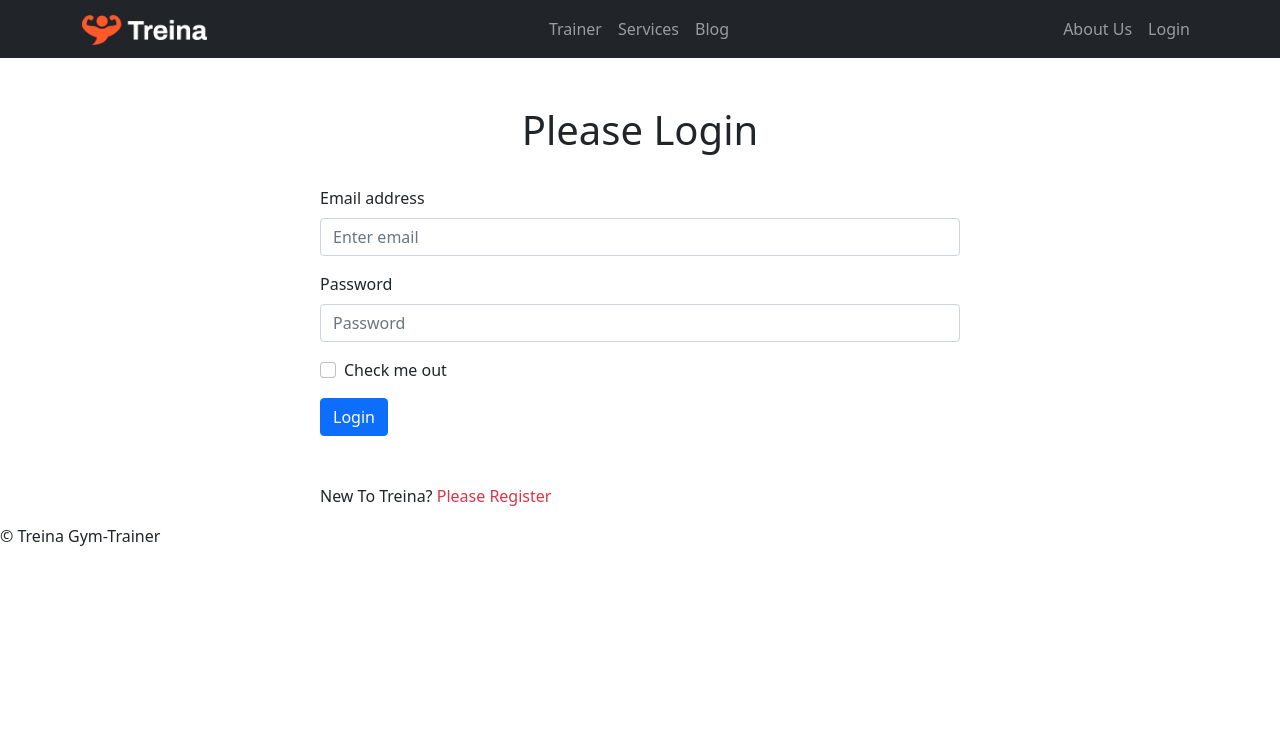
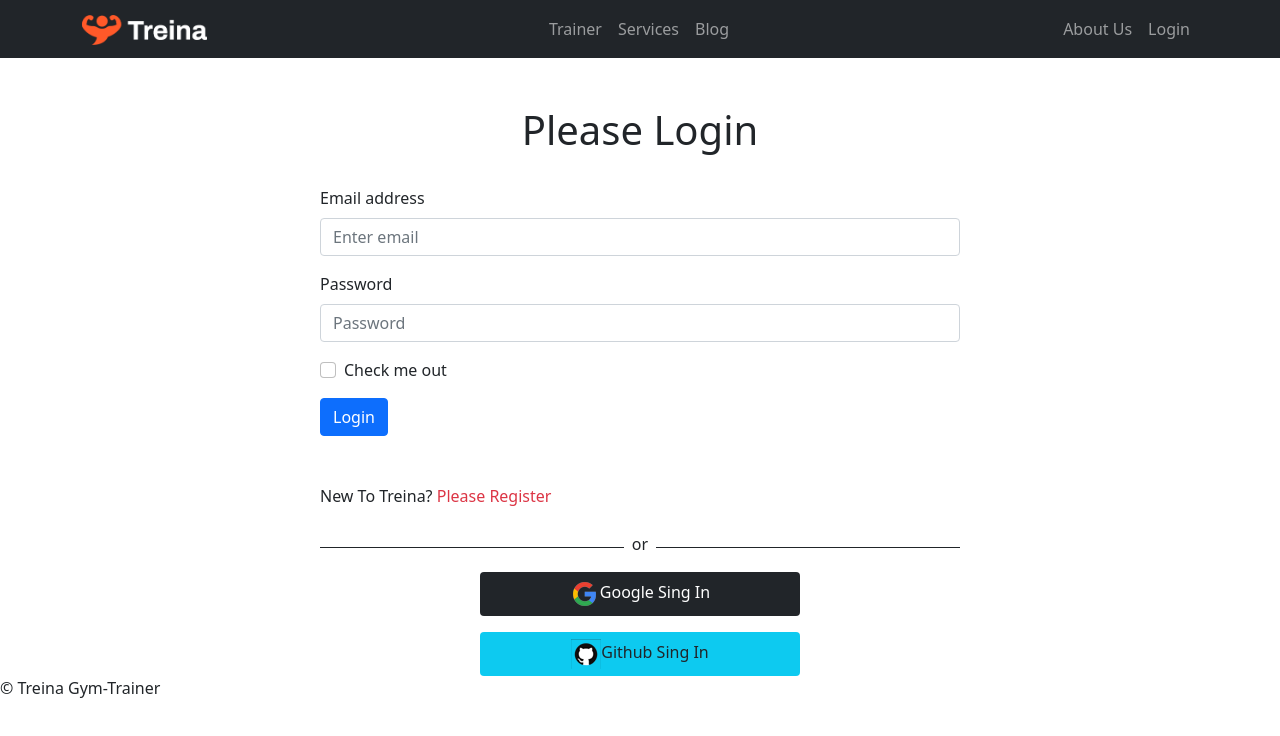
Before and after one commit to hasan283/gym-trainer-client, a React (Create React App) app: page /login in a window 1280 px wide. Shown: the top 736 px of the page. Built offline with nearby package versions, Linux system fonts and the light colour scheme; no server answers.

Commit message:
Soicial media button create

```diff
--- a/src/components/Pages/LoginDetails/Login/Login.js
+++ b/src/components/Pages/LoginDetails/Login/Login.js
@@ -3,6 +3,7 @@ import { Button, Form } from 'react-bootstrap';
 import { useSignInWithEmailAndPassword } from 'react-firebase-hooks/auth';
 import { useLocation, useNavigate } from 'react-router-dom';
 import auth from '../../../../firebase.init';
+import SocialMediaLogin from '../SocialMediaLogin/SocialMediaLogin';
 
 const Login = () => {
 
@@ -59,6 +60,8 @@ const Login = () => {
             </Form>
 
             <p className='mt-5'>New To Treina? <span className='text-danger' style={{ cursor: 'pointer' }} onClick={navigateRegister}>Please Register</span></p>
+
+            <SocialMediaLogin></SocialMediaLogin>
         </div>
     );
 };
--- /dev/null
+++ b/src/components/Pages/LoginDetails/SocialMediaLogin/SocialMediaLogin.js
@@ -0,0 +1,27 @@
+import React from 'react';
+import google from '../../../Image/Logo/google.png'
+import github from '../../../Image/Logo/github.png'
+
+const SocialMediaLogin = () => {
+    return (
+        <div>
+            <div className='d-flex justify-content-center align-items-center'>
+                <div style={{ height: '1px' }} className='bg-dark w-50'></div>
+                <p className='mt-2 px-2'>or</p>
+                <div style={{ height: '1px' }} className='bg-dark w-50'></div>
+            </div>
+            <div className=' w-50 mx-auto'>
+                <button className='btn bg-dark text-white w-100'>
+                    <img src={google} alt="" />
+                    Google Sing In
+                </button>
+                <button className='btn bg-info text-dark w-100 mt-3'>
+                    <img src={github} alt="" />
+                    Github Sing In
+                </button>
+            </div>
+        </div>
+    );
+};
+
+export default SocialMediaLogin;
```
Also changed, not shown: src/components/Pages/LoginDetails/SocialMediaLogin/SocialMediaLogin.css (added), src/components/image/logo/github.png (added), src/components/image/logo/google.png (added).
